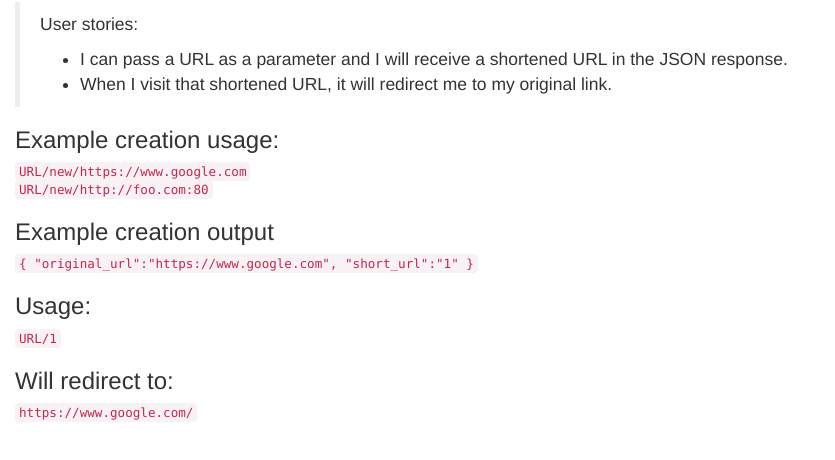
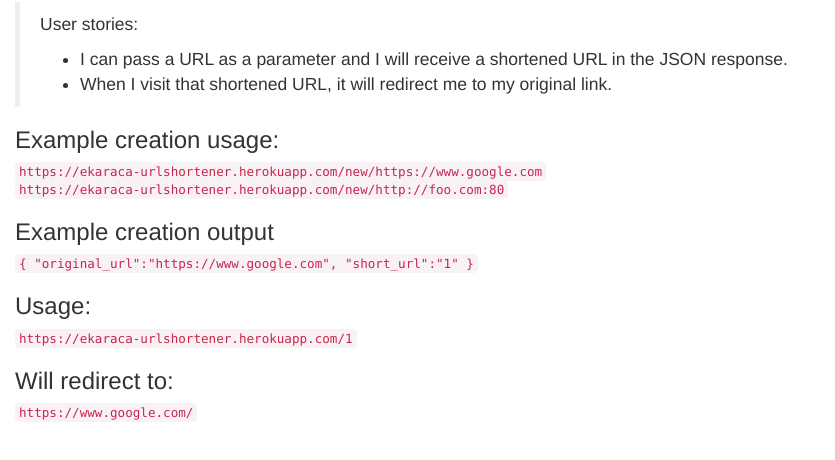
Before and after one commit to emrekaraca/ekaraca-urlshortener, a website: page index.html in a window 1280 px wide. Shown: the part 68-528 px from the top of the page, without its empty margins (0-835 px from the left). Drawn offline with nearby package versions, Linux system fonts and the light colour scheme.

Commit message:
Updated index.html for working example links

```diff
--- a/index.html
+++ b/index.html
@@ -20,15 +20,15 @@
         </ul>
       </blockquote>
       <h3>Example creation usage:</h3>
-      <code>URL/new/https://www.google.com</code><br/>
-      <code>URL/new/http://foo.com:80</code>
+      <code>https://ekaraca-urlshortener.herokuapp.com/new/https://www.google.com</code><br/>
+      <code>https://ekaraca-urlshortener.herokuapp.com/new/http://foo.com:80</code>
       <h3>Example creation output</h3>
       <code>{
         "original_url":"https://www.google.com",
         "short_url":"1"
       }</code>
       <h3>Usage:</h3>
-      <code>URL/1</code>
+      <code>https://ekaraca-urlshortener.herokuapp.com/1</code>
       <h3>Will redirect to:</h3>
       <code>https://www.google.com/</code>
     </div>
```
